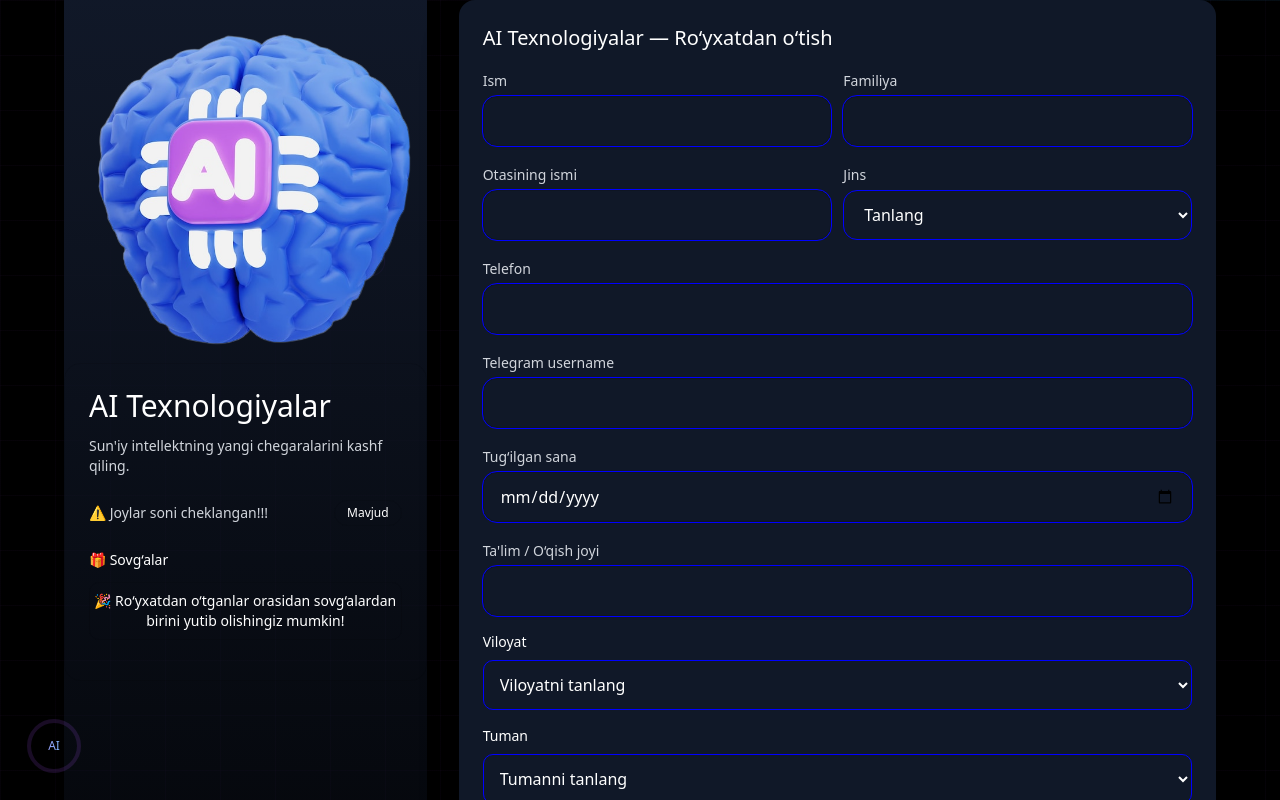
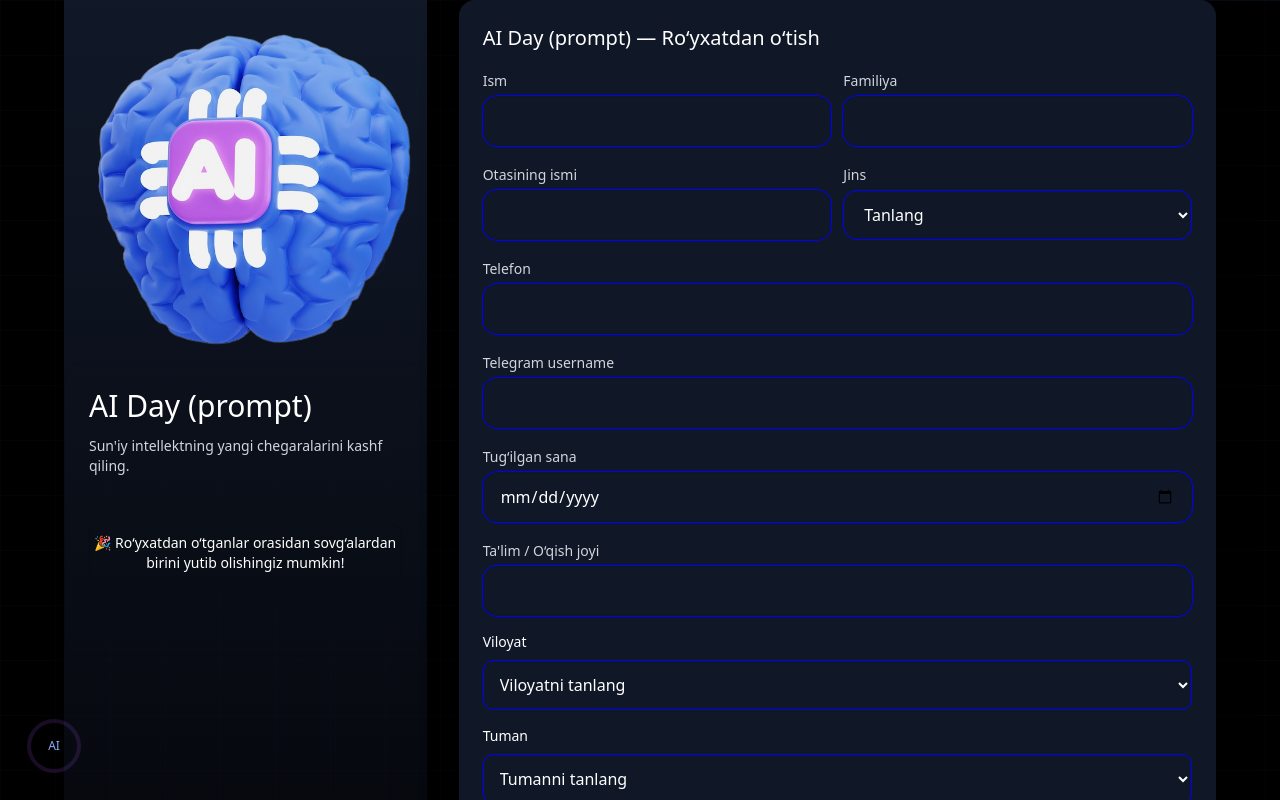
Before and after one commit to umidasirov/landingai, a React (Vite) app: page /register/ai in a window 1280 px wide. Shown: the top 800 px of the page. Built offline with nearby package versions, Linux system fonts and the light colour scheme.

Commit message:
sovgalar2

```diff
--- a/src/components/SubscribeModal.tsx
+++ b/src/components/SubscribeModal.tsx
@@ -41,13 +41,13 @@ export function SubscriptionModal({ open, onClose, formData, onSubmit }: Subscri
         </h2>
 
         <p className="text-gray-300 text-sm mb-6">
-          Quyidagi sahifalarga <span className="text-purple-400">majburiy obuna</span> bo‘ling.
+          Hurmatli foydalanuvchi, sahifalarga <span className="text-purple-400"> obuna</span> bo‘ling.
         </p>
 
         <div className="flex flex-col gap-3 mb-6">
           <button
             onClick={() =>
-              handleSubscribe("instagram", "https://instagram.com/YOUR_INSTAGRAM")
+              handleSubscribe("instagram", "https://www.instagram.com/dguzbekistan")
             }
             className={`flex items-center justify-center gap-2 w-full py-3 rounded-xl bg-gradient-to-r from-pink-500 to-purple-500 font-semibold transition ${
               subscribed.instagram ? "opacity-60" : "hover:opacity-90"
@@ -59,7 +59,7 @@ export function SubscriptionModal({ open, onClose, formData, onSubmit }: Subscri
 
           <button
             onClick={() =>
-              handleSubscribe("telegram", "https://t.me/YOUR_TELEGRAM")
+              handleSubscribe("telegram", "https://t.me/digitalgeneration_uz")
             }
             className={`flex items-center justify-center gap-2 w-full py-3 rounded-xl bg-blue-600 font-semibold transition ${
               subscribed.telegram ? "opacity-60" : "hover:opacity-90"
@@ -79,7 +79,7 @@ export function SubscriptionModal({ open, onClose, formData, onSubmit }: Subscri
               : "bg-gray-700 cursor-not-allowed"
           }`}
         >
-          Obuna bo‘ldim va Ro‘yxatdan o‘tish
+          Ro‘yxatdan o‘tish
         </button>
       </div>
     </div>
--- a/src/components/register.tsx
+++ b/src/components/register.tsx
@@ -5,6 +5,7 @@ import { useModal } from '../context/context';
 import regions from '../locate/regions.json';
 import districts from '../locate/districts.json';
 import { GiftsList } from './GiftList';
+import { CountdownTimer } from './ui/CountdownTimer';
 type Params = { id?: string };
 
 type BlockType = {
@@ -112,10 +113,10 @@ export default function Register(): JSX.Element {
         birth_date: '',
         email: '',
         study_place: '',
-        region: '',
-        district: '',
+        region1: '',
+        district1: '',
         about: '',
-        gender: '',
+        gender_f: '',
         telegram_username: '',
     });
 
@@ -155,7 +156,7 @@ export default function Register(): JSX.Element {
             if (!friendForm.first_name?.trim()) return "Do‘stingizning ismi kiritilsin.";
             if (!friendForm.last_name?.trim()) return "Do‘stingizning familiyasi kiritilsin.";
             if (!friendForm.middle_name?.trim()) return "Do‘stingizning otasining ismi kiritilsin.";
-            if (!friendForm.gender) return "Do‘stingizning jinsini tanlang.";
+            if (!friendForm.gender_f) return "Do‘stingizning jinsini tanlang.";
             if (!friendForm.phone_number?.trim()) return "Do‘stingizning telefon raqami kiritilsin.";
             if (!friendForm.email?.trim()) return "Do‘stingizning emaili kiritilsin.";
             if (!friendForm.birth_date) return "Do‘stingizning tug‘ilgan sanasi kiritilsin.";
@@ -269,33 +270,15 @@ export default function Register(): JSX.Element {
                         {/* Seats */}
                         <div className="flex items-center justify-between mb-6">
                             <div className="text-sm text-gray-300">
-                                ⚠ Joylar soni cheklangan!!!
-                            </div>
-
-                            <div
-                                className={`px-3 py-1 rounded-full text-xs font-medium shadow-md
-            ${seatsLeft > 10
-                                        ? 'bg-green-900/40 text-green-300 border border-green-700/40'
-                                        : seatsLeft > 0
-                                            ? 'bg-yellow-900/40 text-yellow-300 border border-yellow-700/40'
-                                            : 'bg-red-900/40 text-red-300 border border-red-700/40'
-                                    }`}
-                            >
-                                {seatsLeft > 10 ? 'Mavjud' : seatsLeft > 0 ? 'So‘nggi joylar' : 'Tugagan'}
-                            </div>
-                        </div>
-
-                        {/* Gifts */}
-                        <div className="mb-5">
-                            <div className="text-sm text-gray-200 mb-3 font-semibold">
-                                🎁 Sovg‘alar
+                               {eventDesc == "AI Texnologiyalar"? '⚠ Joylar soni cheklangan!!!': ""}
                             </div>
                         </div>
 
                         <div className="text-sm text-center text-yellow-300 font-semibold italic mb-4 bg-yellow-900/20 py-2 rounded-lg border border-yellow-700/30 shadow-md">
                             🎉 Ro‘yxatdan o‘tganlar orasidan <span className="text-yellow-200 underline">sovg‘alardan birini</span> yutib olishingiz mumkin!
                         </div>
-
+                        <div className='p-4'>
+                        </div>
                     </div>
 
                 </aside>
@@ -508,7 +491,7 @@ export default function Register(): JSX.Element {
                                         </label>
                                         <label className="block">
                                             <span className="text-sm text-gray-300">Jins</span>
-                                            <select style={{ border: '1px solid blue' }} value={form.gender} onChange={e => setField('gender', e.target.value)} required className="mt-1 w-full rounded-xl bg-white text-black border border-gray-300 px-4 py-3">
+                                            <select style={{ border: '1px solid blue' }} value={form.gender_f} onChange={e => setField('gender', e.target.value)} required className="mt-1 w-full rounded-xl bg-white text-black border border-gray-300 px-4 py-3">
                                                 <option value="" className='bg-gray-900'>Tanlang</option>
                                                 <option value="male" className='bg-gray-900'>Erkak</option>
                                                 <option value="female" className='bg-gray-900'>Ayol</option>
--- a/src/context/context.tsx
+++ b/src/context/context.tsx
@@ -26,7 +26,7 @@ interface BlockType {
   image: string;
   size: 'small' | 'large';
   link: string;
-  gifts?: Gift[]; // bu endi 0 yoki ko‘p sovg‘a bo‘lishi mumkin
+  gifts?: Gift[];
 }
 
 interface ModalContextType {
@@ -82,7 +82,7 @@ const blocks = [
   {
     id: 4,
     title: 'Robo Futbol',
-    desc: 'Robotlar futbol maydonida jang qiladi.',
+    desc: 'Robotlar futbol maydonida 2x2 futbol oyini.',
     image: futbol,
     size: 'small',
     link: '/register/rfutbol',
@@ -94,7 +94,7 @@ const blocks = [
   },
   {
     id: 5,
-    title: "AI Texnologiyalar",
+    title: "AI Day (prompt)",
     desc: "Sun'iy intellektning yangi chegaralarini kashf qiling.",
     image: ai,
     size: "large",
```
